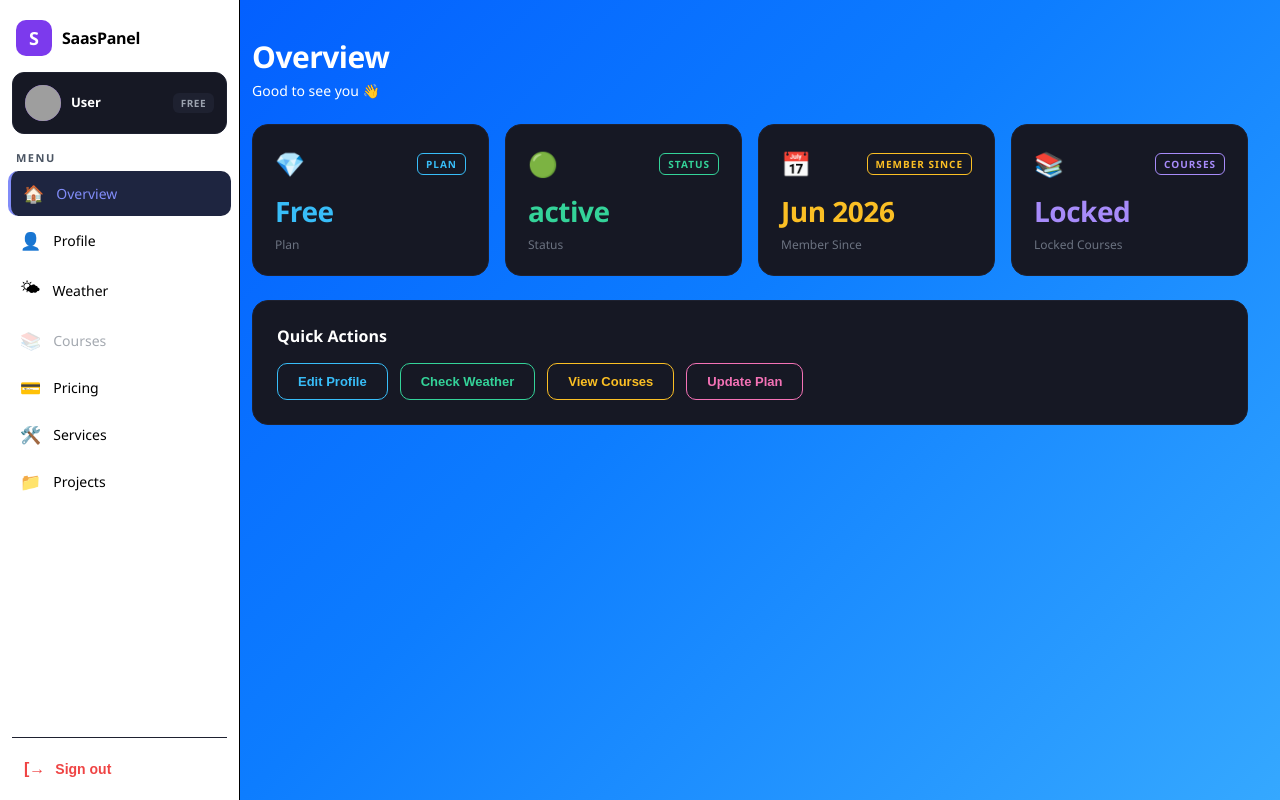
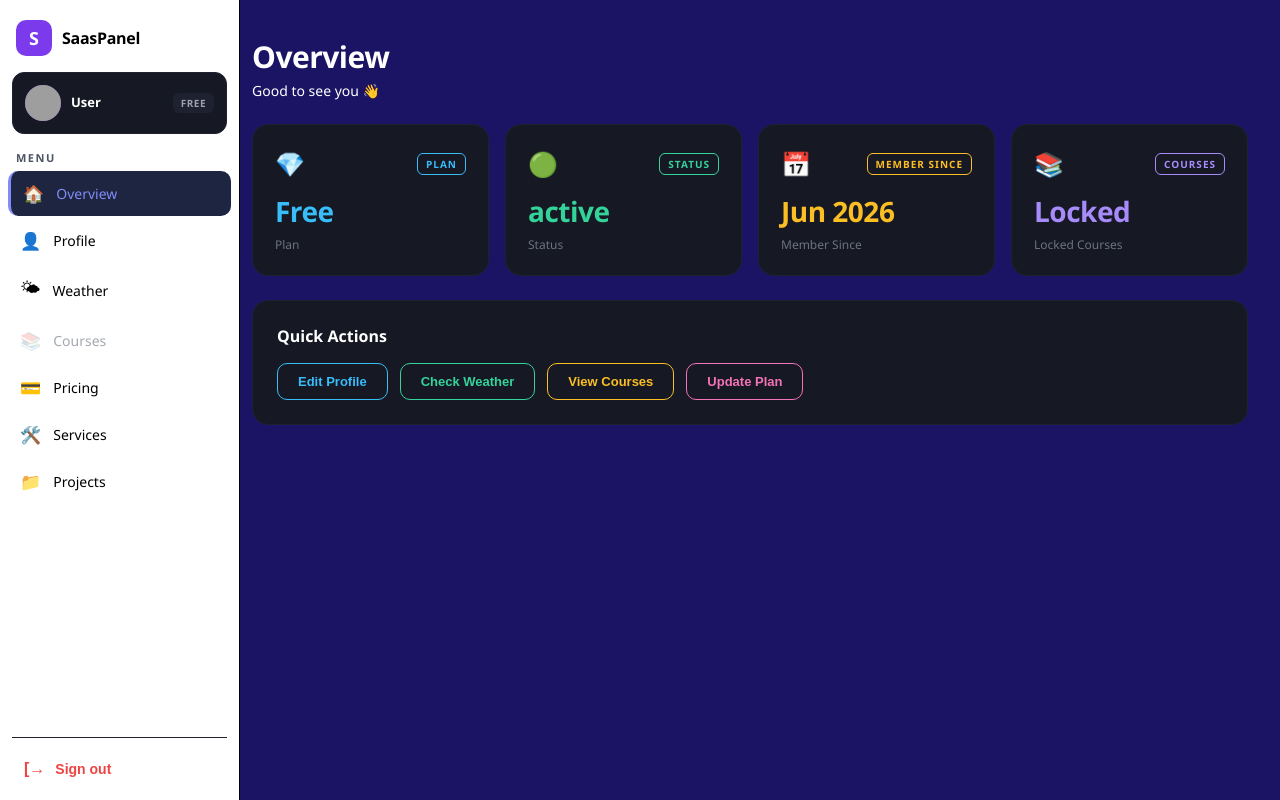
Before and after one commit to muhammadmazar518/Frontend, a React (Vite) app: page /dashboard in a window 1280 px wide. Built offline with nearby package versions, Linux system fonts and the light colour scheme; no server answers; sample sign-in values are in the browser's storage; grey boxes are pictures that could not be loaded.

Commit message:
fix for all

```diff
--- a/src/components/Layout.jsx
+++ b/src/components/Layout.jsx
@@ -18,7 +18,7 @@ const styles = {
   wrapper: {
     display: "flex",
     minHeight: "100vh",
-      background: "linear-gradient(135deg, #0057ff 0%, #0d7dff 50%, #35a8ff 100%)",
+      background: "#1B1464",
   },
   main: {
     marginLeft: "220px",
```
